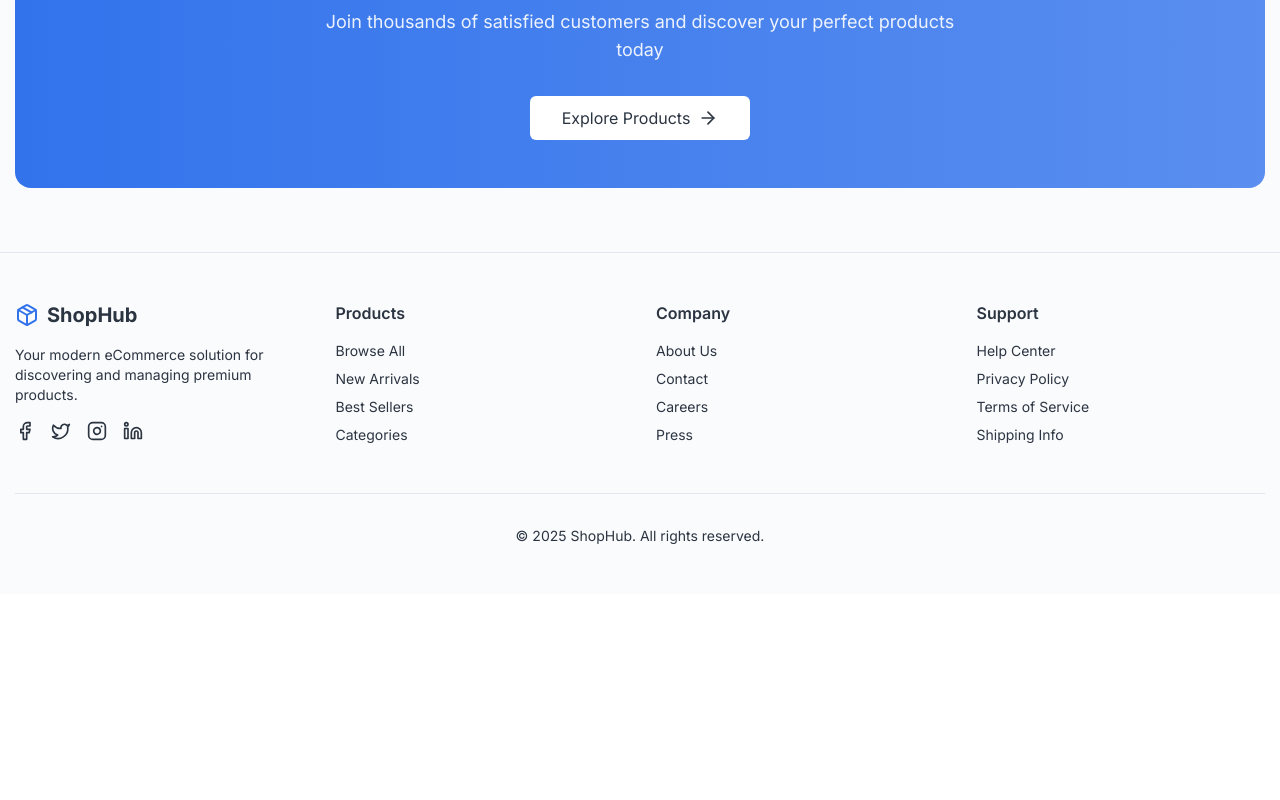
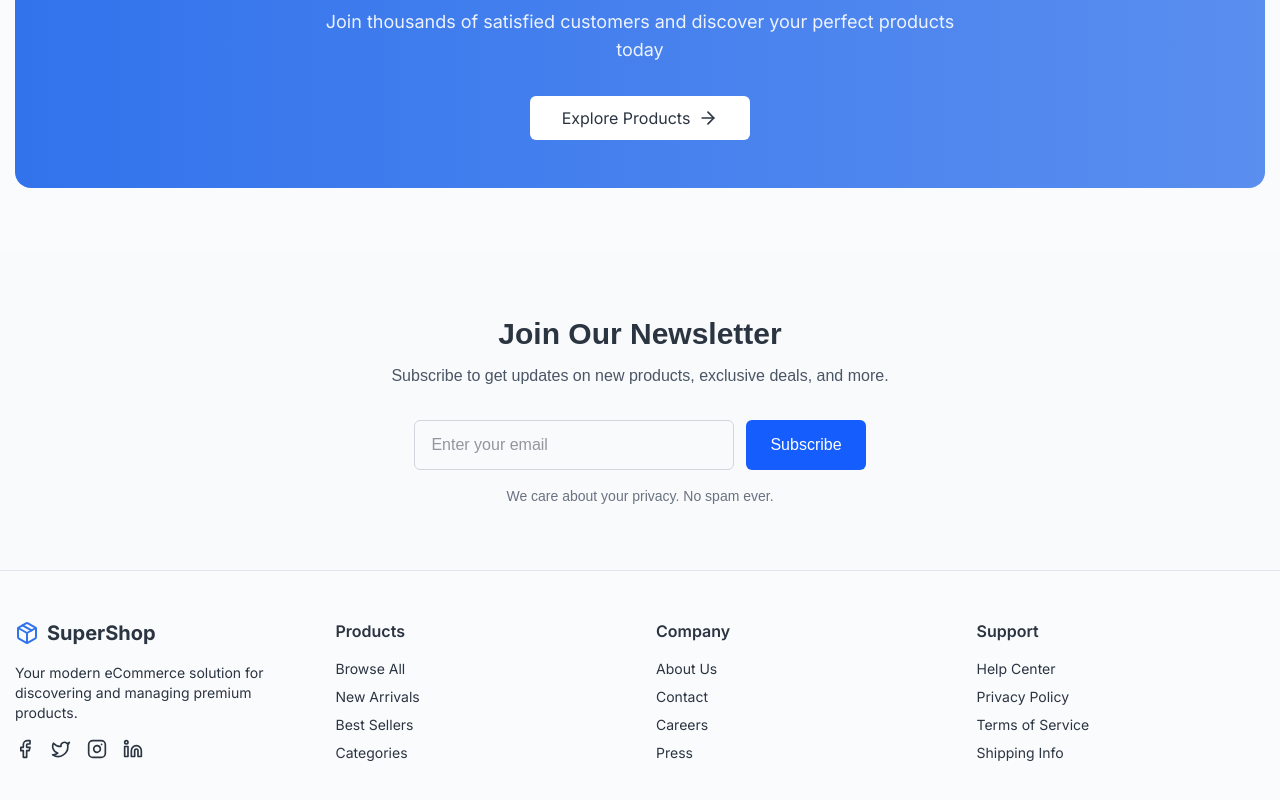
Before and after one commit to rakeebhasan09/ShopHubClient, a Next.js app: page / in a window 1280 px wide. Shown: the part 1990-2790 px from the top of the page. Before the commit the page ends 2584 px from the top, so only its background shows below. Built offline with nearby package versions, Linux system fonts and the light colour scheme; no server answers.

Commit message:
Add new section on the home page, search and filter functionallity has been added.

```diff
--- a/package.json
+++ b/package.json
@@ -16,6 +16,7 @@
     "react": "19.2.0",
     "react-dom": "19.2.0",
     "react-hook-form": "^7.66.1",
+    "react-hot-toast": "^2.6.0",
     "sweetalert2": "^11.26.3"
   },
   "devDependencies": {
--- a/src/app/(Auth)/login/page.jsx
+++ b/src/app/(Auth)/login/page.jsx
@@ -7,6 +7,7 @@ import Link from "next/link";
 import { useRouter } from "next/navigation";
 import React from "react";
 import { useForm } from "react-hook-form";
+import toast from "react-hot-toast";
 import Swal from "sweetalert2";
 
 const Login = () => {
@@ -34,6 +35,9 @@ const Login = () => {
 			})
 			.catch((error) => {
 				console.log(error);
+				if (error.code === "auth/invalid-credential") {
+					toast.error("invalid credential");
+				}
 			});
 	};
 	return (
--- a/src/app/layout.js
+++ b/src/app/layout.js
@@ -3,6 +3,7 @@ import "./globals.css";
 import Navbar from "@/component/Navbar/Navbar";
 import Footer from "@/component/Footer/Footer";
 import AuthProvider from "@/contexts/AuthProvider";
+import { Toaster } from "react-hot-toast";
 
 const inter = Inter({
 	subsets: ["latin"],
@@ -29,8 +30,9 @@ export default function RootLayout({ children }) {
 			>
 				<AuthProvider>
 					<Navbar />
+					{children}
+					<Toaster />
 				</AuthProvider>
-				<AuthProvider>{children}</AuthProvider>
 				<Footer />
 			</body>
 		</html>
--- a/src/app/page.js
+++ b/src/app/page.js
@@ -2,6 +2,7 @@ import CallToAction from "@/component/CallToAction/CallToAction";
 import FeaturedProducts from "@/component/FeaturedProducts/FeaturedProducts";
 import Features from "@/component/Features/Features";
 import HeroBanner from "@/component/HeroBanner/HeroBanner";
+import NewsletterSection from "@/component/NewsletterSection/NewsletterSection";
 import StatsBanner from "@/component/StatsBanner/StatsBanner";
 import Testimonials from "@/component/Testimonials/Testimonials";
 
@@ -14,6 +15,7 @@ export default function Home() {
 			<StatsBanner />
 			<Testimonials />
 			<CallToAction />
+			<NewsletterSection />
 		</>
 	);
 }
--- a/src/app/products/page.js
+++ b/src/app/products/page.js
@@ -7,16 +7,28 @@ import React, { useEffect, useState } from "react";
 
 const Products = () => {
 	const [products, setProducts] = useState([]);
+	const [category, setCategory] = useState("All");
+	const [searchText, setSearchText] = useState("");
 	const axiosInstance = useAxios();
+
+	console.log("Selected Category", category);
 
 	useEffect(() => {
 		axiosInstance
-			.get(`${process.env.NEXT_PUBLIC_SITE_URL}/products`)
+			.get(
+				`${process.env.NEXT_PUBLIC_SITE_URL}/products?search=${searchText}`
+			)
 			.then((res) => setProducts(res.data))
 			.catch((error) => {
 				console.log(error);
 			});
-	}, [axiosInstance]);
+	}, [axiosInstance, searchText]);
+
+	// Filtered Products
+	const filterdProducts =
+		category === "All"
+			? products
+			: products.filter((filtered) => filtered.category === category);
 
 	return (
 		<section className="py-12">
@@ -32,9 +44,13 @@ const Products = () => {
 					</p>
 				</div>
 				{/* Search */}
-				<SearchFilter products={products} />
+				<SearchFilter
+					setSearchText={setSearchText}
+					products={products}
+					setCategory={setCategory}
+				/>
 				<div className="grid grid-cols-1 md:grid-cols-2 lg:grid-cols-3 gap-8">
-					{products.map((product) => (
+					{filterdProducts.map((product) => (
 						<ProductCard key={product._id} product={product} />
 					))}
 				</div>
--- a/src/component/FeaturedProducts/FeaturedProducts.jsx
+++ b/src/component/FeaturedProducts/FeaturedProducts.jsx
@@ -28,7 +28,7 @@ const FeaturedProducts = () => {
 						Handpicked selection of our most popular items
 					</p>
 				</div>
-				<div className="grid grid-cols-1 md:grid-cols-2 lg:grid-cols-3 gap-8 mb-8">
+				<div className="grid grid-cols-1 md:grid-cols-2 lg:grid-cols-3 xl:grid-cols-4 gap-3 mb-8">
 					{products.map((product) => (
 						<ProductCard key={product._id} product={product} />
 					))}
--- a/src/component/FeaturedProducts/ProductCard.jsx
+++ b/src/component/FeaturedProducts/ProductCard.jsx
@@ -9,13 +9,13 @@ const ProductCard = ({ product }) => {
 
 	return (
 		<div className="h-full border border-border rounded-lg flex flex-col card-hover overflow-hidden group">
-			<div className="relative overflow-hidden aspect-square">
+			<div className="relative overflow-hidden">
 				<Image
 					src={photo}
 					width={500}
-					height={500}
+					height={200}
 					alt=""
-					className="object-cover w-full h-full transition-transform duration-300 group-hover:scale-105"
+					className="object-cover w-full h-62.5 transition-transform duration-300 group-hover:scale-105"
 				/>
 				{category && (
 					<span className="absolute top-3 right-3 bg-primary text-background px-2.5 py-0.5 text-xs font-semibold rounded-full">
@@ -24,7 +24,7 @@ const ProductCard = ({ product }) => {
 				)}
 			</div>
 			<div className="inter flex flex-col grow px-4 py-5">
-				<div className="pb-6 grow">
+				<div className="pb-4 grow">
 					<h3 className="font-display font-semibold text-lg mb-2 line-clamp-1">
 						{title}
 					</h3>
--- a/src/component/Footer/Footer.jsx
+++ b/src/component/Footer/Footer.jsx
@@ -13,7 +13,7 @@ const Footer = () => {
 							className="flex items-center gap-2 font-display text-xl font-bold"
 						>
 							<Package className="h-6 w-6 text-primary" />
-							ShopHub
+							SuperShop
 						</Link>
 						<p className="text-sm text-muted-foreground">
 							Your modern eCommerce solution for discovering and
--- a/src/component/Navbar/Navbar.jsx
+++ b/src/component/Navbar/Navbar.jsx
@@ -5,13 +5,14 @@ import React from "react";
 import NavLink from "../NavLink/NavLink";
 import Image from "next/image";
 import useAuth from "@/hooks/useAuth";
+import toast from "react-hot-toast";
 
 const Navbar = () => {
 	const { user, logOut } = useAuth();
 	const handleLogOut = () => {
 		logOut()
 			.then(() => {
-				console.log("Logout Successfull!");
+				toast.success("Logout Successfull!");
 			})
 			.catch((error) => {
 				console.log(error);
@@ -92,7 +93,7 @@ const Navbar = () => {
 								<path d="m3.3 7 7.703 4.734a2 2 0 0 0 1.994 0L20.7 7"></path>
 								<path d="m7.5 4.27 9 5.15"></path>
 							</svg>
-							ShopHub
+							SuperShop
 						</Link>
 					</div>
 					{/* Navbar Center */}
--- /dev/null
+++ b/src/component/NewsletterSection/NewsletterSection.jsx
@@ -0,0 +1,58 @@
+"use client";
+
+import { useState } from "react";
+
+export default function NewsletterSection() {
+	const [email, setEmail] = useState("");
+	const [submitted, setSubmitted] = useState(false);
+
+	const handleSubmit = (e) => {
+		e.preventDefault();
+		if (!email) return;
+		setSubmitted(true);
+		setEmail("");
+	};
+
+	return (
+		<section className="w-full py-16 bg-gray-50">
+			<div className="max-w-4xl mx-auto px-4 text-center">
+				<h2 className="text-3xl font-bold mb-3">Join Our Newsletter</h2>
+				<p className="text-gray-600 mb-8">
+					Subscribe to get updates on new products, exclusive deals,
+					and more.
+				</p>
+
+				{submitted ? (
+					<p className="text-green-600 font-medium text-lg">
+						🎉 Thanks for subscribing!
+					</p>
+				) : (
+					<form
+						onSubmit={handleSubmit}
+						className="flex flex-col sm:flex-row gap-3 justify-center"
+					>
+						<input
+							type="email"
+							value={email}
+							onChange={(e) => setEmail(e.target.value)}
+							placeholder="Enter your email"
+							className="px-4 py-3 rounded-md border border-gray-300 focus:outline-none focus:ring-2 focus:ring-blue-500 w-full sm:w-80"
+							required
+						/>
+
+						<button
+							type="submit"
+							className="px-6 py-3 rounded-md bg-blue-600 text-white font-medium hover:bg-blue-700 transition"
+						>
+							Subscribe
+						</button>
+					</form>
+				)}
+
+				<p className="text-gray-500 text-sm mt-4">
+					We care about your privacy. No spam ever.
+				</p>
+			</div>
+		</section>
+	);
+}
--- a/src/component/SearchFilter/SearchFilter.jsx
+++ b/src/component/SearchFilter/SearchFilter.jsx
@@ -3,7 +3,7 @@
 import { Search } from "lucide-react";
 import React from "react";
 
-const SearchFilter = ({ products }) => {
+const SearchFilter = ({ products, setCategory, setSearchText }) => {
 	const categories = Array.from(new Set(products.map((p) => p.category)));
 
 	return (
@@ -12,6 +12,7 @@ const SearchFilter = ({ products }) => {
 			<div className="relative flex-1 ">
 				<Search className="absolute left-3 top-1/2 transform -translate-y-1/2 h-4 w-4 text-muted-foreground" />
 				<input
+					onChange={(e) => setSearchText(e.target.value)}
 					type="text"
 					placeholder="Search products..."
 					className="pl-10 w-full rounded-md border border-border outline-0 bg-background px-3 py-2"
@@ -21,17 +22,15 @@ const SearchFilter = ({ products }) => {
 			<select
 				defaultValue="All Categories"
 				className="select ring-0 outline-0 border-border"
+				onChange={(e) => setCategory(e.target.value)}
 			>
-				<option disabled={true}>All Categories</option>
+				<option value={"All"}>All Categories</option>
 				{categories.map((cat) => (
 					<option key={cat} value={cat}>
 						{cat}
 					</option>
 				))}
 			</select>
-			<button className="w-full md:w-auto rounded-md border border-border py-2 px-4">
-				Filters
-			</button>
 		</div>
 	);
 };
--- a/src/hooks/useAxios.jsx
+++ b/src/hooks/useAxios.jsx
@@ -3,7 +3,8 @@
 import axios from "axios";
 
 const axiosInstance = axios.create({
-	baseURL: "https://first-next-jus-project-server.vercel.app",
+	// baseURL: "https://first-next-jus-project-server.vercel.app",
+	baseURL: "http://localhost:5000",
 });
 
 const useAxios = () => {
```
Also changed, not shown: 1 other file (tests, documents, lock files or other folders).
